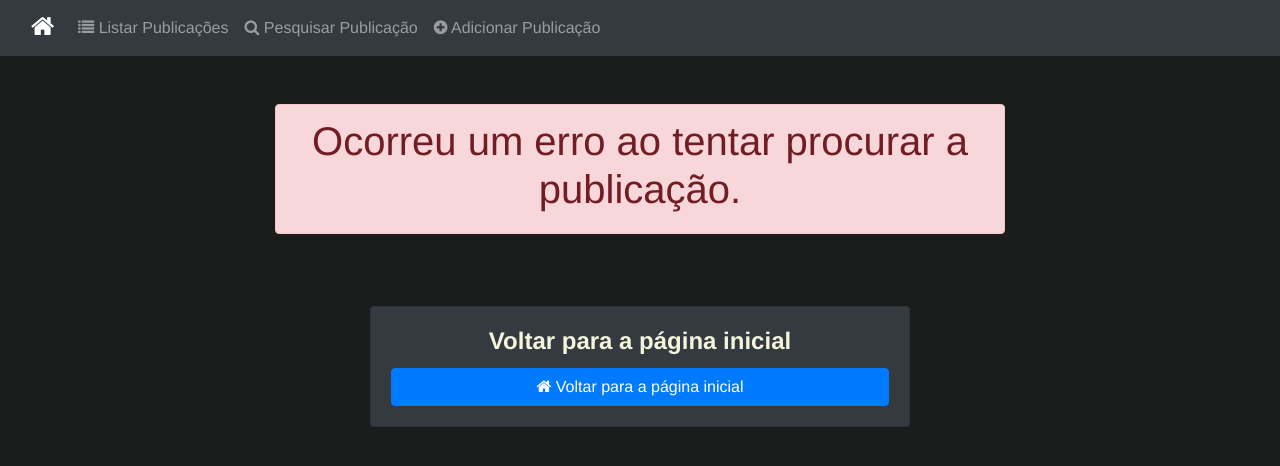
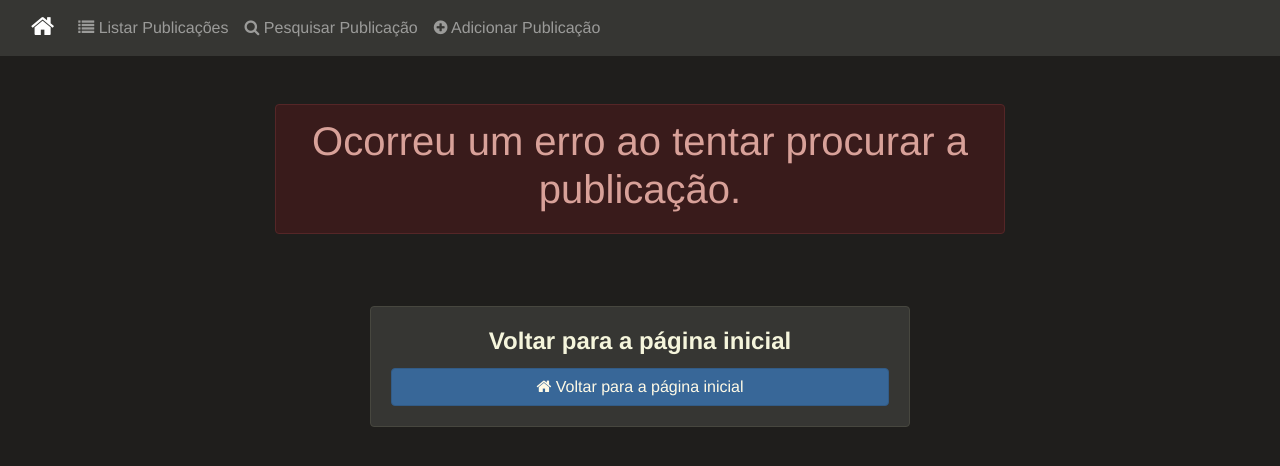
Before and after one commit to randomicecube/exbiidei, a Django app: template DEIPaper/templates/DEIPaper/list-specific-paper.html in a window 1280 px wide. Shown: the top 466 px of the page. Run offline with Django 3.2, Linux system fonts and the light colour scheme; the template is opened without the code that fills it, so the values that code supplies are empty; some libraries are stand-ins or nearby versions.

Commit message:
Change colorway to a gruvbox-ish one

```diff
--- a/DEIPaper/static/DEIPaper/styles/base.css
+++ b/DEIPaper/static/DEIPaper/styles/base.css
@@ -1,5 +1,5 @@
 :root {
-  --background: #1b1c1c;
+  --background: #1f1e1c;
 }
 
 body {
@@ -56,13 +56,13 @@
   /* rounded corners */
 }
 
-thead {
-  background-color: #343a40;
-}
-
 th,
 td {
-  border-bottom: 1px solid #dddddd;
+  border-color: #363633 !important;
+  border-top-color: #47473f !important;
+  border-right-color: #47473f !important;
+  border-bottom-color: #47473f !important;
+  border-left-color: #47473f !important;
   padding: 10px 20px;
   font-size: 14px;
 }
@@ -105,8 +105,69 @@
   flex-direction: column;
 }
 
-.btn-primary {
+.btn {
   margin-top: auto;
+}
+
+/* Color changes for default bootstrap elements (gruvbox-ish style) */
+
+.card {
+  border-color: #363633 !important;
+  border-top-color: #47473f !important;
+  border-right-color: #47473f !important;
+  border-bottom-color: #47473f !important;
+  border-left-color: #47473f !important;
+}
+
+.bg-dark {
+  background-color: #363633 !important;
+}
+
+.btn-primary,
+.bg-primary {
+  color: rgb(255, 250, 230) !important;
+  background-color: rgb(56, 103, 152) !important;
+  border-color: rgb(50, 91, 134) !important;
+}
+
+.btn-danger,
+.bg-danger {
+  color: rgb(255, 250, 230) !important;
+  background-color: rgb(131, 56, 57) !important;
+  border-color: rgb(118, 51, 52) !important;
+}
+
+.btn-warning,
+.bg-warning {
+  color: rgb(235, 224, 204) !important;
+  background-color: rgb(197, 164, 73) !important;
+  border-color: rgb(174, 145, 65) !important;
+}
+
+.btn-info,
+.bg-info {
+  color: rgb(255, 250, 230) !important;
+  background-color: rgb(76, 130, 131) !important;
+  border-color: rgb(88, 150, 151) !important;
+}
+
+.btn-success,
+.bg-success {
+  color: rgb(255, 250, 230) !important;
+  background-color: rgb(81, 130, 81) !important;
+  border-color: rgb(94, 151, 93) !important;
+}
+
+.alert-success {
+  color: rgb(205, 236, 189) !important;
+  background-color: rgb(50, 66, 51) !important;
+  border-color: rgb(68, 93, 66) !important;
+}
+
+.alert-danger {
+  color: rgb(216, 161, 153) !important;
+  background-color: rgb(57, 27, 27) !important;
+  border-color: rgb(85, 38, 39) !important;
 }
 
 /* ------ custom scrollbar ------ */
--- a/DEIPaper/templates/DEIPaper/back-to-home.html
+++ b/DEIPaper/templates/DEIPaper/back-to-home.html
@@ -5,7 +5,6 @@
     <a
       href="/"
       class="btn btn-primary btn-block"
-      style="margin-top: auto"
     >
       <i class="fa fa-home"></i>
       Voltar para a página inicial
--- a/DEIPaper/templates/DEIPaper/create-paper.html
+++ b/DEIPaper/templates/DEIPaper/create-paper.html
@@ -85,7 +85,6 @@
                 class="btn btn-success"
                 data-toggle="modal"
                 data-target="#ModalCreatePaper"
-                style="margin-top: auto"
               >
                 <i class="fa fa-plus-circle"></i> Adicionar publicação
               </a>
@@ -104,7 +103,6 @@
               <a
                 href="/papers/list-specific-paper/?id={{ response.id }}"
                 class="btn btn-info btn-block"
-                style="margin-top: auto"
               >
                 <i class="fa fa-search"></i>
                 Consultar
--- a/DEIPaper/templates/DEIPaper/index.html
+++ b/DEIPaper/templates/DEIPaper/index.html
@@ -30,7 +30,7 @@
   <hr class="my-3" />
 
   <a href="/papers/list-all-papers" class="btn btn-lg">
-    <div class="card bg-white text-dark">
+    <div class="card" style="background-color: #20201e; color: #DBD0BC">
       <div class="card-body">
         <h4 class="card-title"><b>Listagem de Publicações</b></h4>
       </div>
--- a/DEIPaper/templates/DEIPaper/list-specific-paper.html
+++ b/DEIPaper/templates/DEIPaper/list-specific-paper.html
@@ -102,7 +102,6 @@
           class="btn btn-info"
           data-toggle="modal"
           data-target="#ModalListSpecificPaper"
-          style="margin-top: auto"
           >Consultar publicação
         </a>
         {% include 'DEIPaper/modal-search-paper.html' with form=forms.0 %}
@@ -119,7 +118,6 @@
           class="btn btn-warning"
           data-toggle="modal"
           data-target="#ModalEditPaper"
-          style="margin-top: auto"
           >Editar publicação
         </a>
         {% include 'DEIPaper/modal-edit-paper.html' with form=forms.1 %}
@@ -136,7 +134,6 @@
           class="btn btn-danger"
           data-toggle="modal"
           data-target="#ModalDeletePaper"
-          style="margin-top: auto"
           >Apagar publicação
         </a>
         {% include 'DEIPaper/modal-delete-paper.html' with form=forms.2 %}
--- a/DEIPaper/views.py
+++ b/DEIPaper/views.py
@@ -129,7 +129,7 @@
   if response.status_code != 201:
     return render(request, "DEIPaper/create-paper.html", {
       "status_code": response.status_code,
-      "form": CreatePaperForm()
+      "form": CreatePaperForm(),
     })
 
   return render(request, "DEIPaper/create-paper.html", {
```
